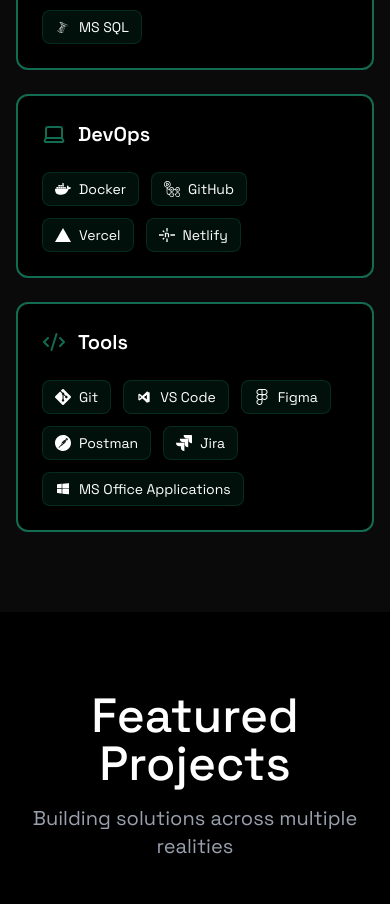
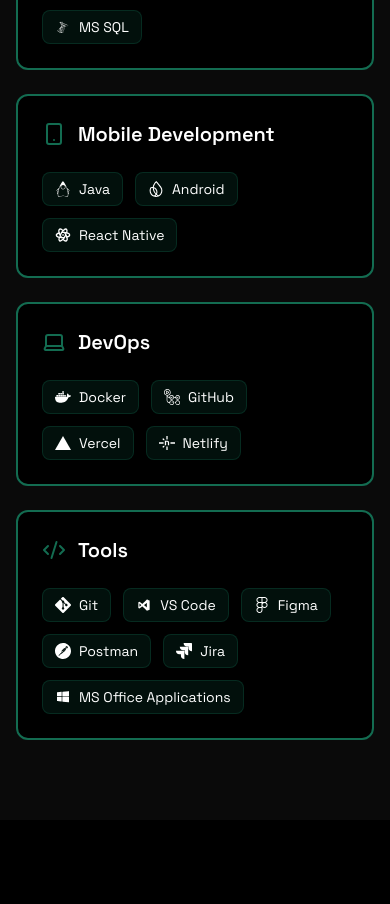
Before and after one commit to supeeerkydst/kim-portfolio, a React (Vite) app: page / in a window 390 px wide. Shown: the part 3188-4092 px from the top of the page. Built offline with nearby package versions, Linux system fonts and the light colour scheme.

Commit message:
-- added mobile tech stack

```diff
--- a/src/app/components/TechStack.tsx
+++ b/src/app/components/TechStack.tsx
@@ -3,6 +3,7 @@
 // Importing specific brand icons
 import { DiVisualstudio, DiMsqlServer  } from "react-icons/di";
 import { TiVendorMicrosoft } from "react-icons/ti";
+import { TbBrandReactNative } from "react-icons/tb";
 import {
   SiReact,
   SiNextdotjs,
@@ -64,6 +65,15 @@
       { name: 'MySQL', icon: SiMysql },
       { name: 'Firebase', icon: SiFirebase },
       { name: 'MS SQL', icon: DiMsqlServer },
+    ]
+  },
+  {
+    name: 'Mobile Development',
+    icon: Smartphone,
+    techs: [
+      { name: 'Java', icon: SiOpenjdk },
+      { name: 'Android', icon: SiFirebase },
+      { name: 'React Native', icon: TbBrandReactNative }
     ]
   },
   {
```
Also changed, not shown: 3 other files (tests, documents, lock files or other folders).
